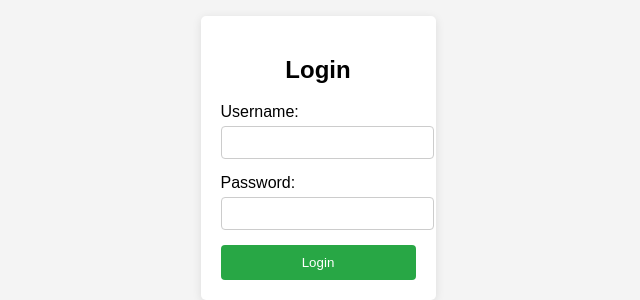
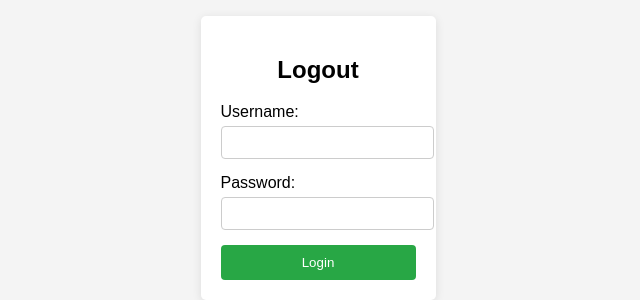
Before and after one commit to sanjaysanju02/Login-Page, a plain HTML site: page Login page/index.html in a window 1280 px wide. Shown: the part 242-542 px from the top of the page, 322-962 px from the left. Drawn offline with Linux system fonts and the light colour scheme.

Commit message:
sxjkngdjfnlknxk

```diff
--- a/Login page/index.html
+++ b/Login page/index.html
@@ -8,7 +8,7 @@
 </head>
 <body>
     <div class="container">
-        <h2>Login</h2>
+        <h2>Logout</h2>
         <form action="#" method="post">
             <div class="form-group">
                 <label for="username">Username:</label>
```
